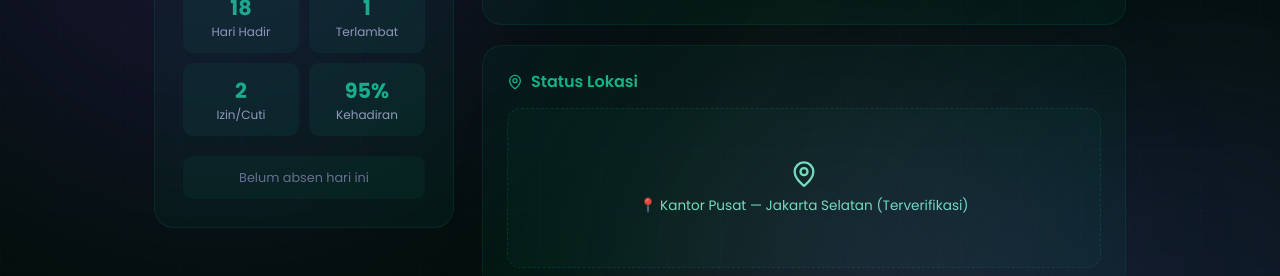
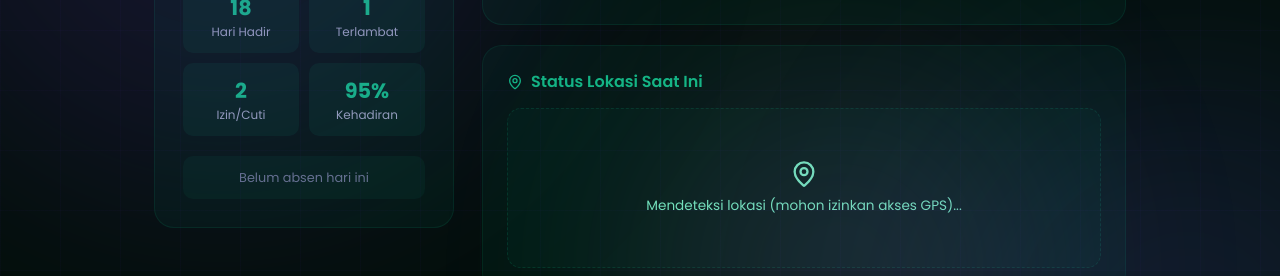
Before and after one commit to mukhammadabdullahmirsab-a11y/mirsab.id, a React (Vite) app: page /demo/ess in a window 1280 px wide. Shown: the part 330-606 px from the top of the page. Built offline with nearby package versions, Linux system fonts and the light colour scheme; no server answers.

Commit message:
feat(ess): add real GPS geolocation and reverse geocoding via OpenStreetMap

```diff
--- a/src/pages/demos/EssDemo.jsx
+++ b/src/pages/demos/EssDemo.jsx
@@ -53,12 +53,43 @@ export default function EssDemo() {
   const [checkedOut, setCheckedOut] = useState(false)
   const [checkInTime, setCheckInTime] = useState('')
   const [checkOutTime, setCheckOutTime] = useState('')
-  const [locStatus, setLocStatus] = useState('Mendeteksi lokasi...')
+  const [locStatus, setLocStatus] = useState('Mendeteksi lokasi (mohon izinkan akses GPS)...')
+  const [coords, setCoords] = useState(null)
 
   useEffect(() => {
     const timer = setInterval(() => setNow(new Date()), 1000)
-    const geoTimer = setTimeout(() => setLocStatus('📍 Kantor Pusat — Jakarta Selatan (Terverifikasi)'), 1500)
-    return () => { clearInterval(timer); clearTimeout(geoTimer) }
+
+    if ('geolocation' in navigator) {
+      navigator.geolocation.getCurrentPosition(
+        async (position) => {
+          const { latitude, longitude } = position.coords;
+          setCoords({ lat: latitude, lng: longitude });
+
+          try {
+            const res = await fetch(`https://nominatim.openstreetmap.org/reverse?format=json&lat=${latitude}&lon=${longitude}`);
+            const data = await res.json();
+            const address = data.address;
+
+            // Format address (try to get the most relevant parts)
+            const city = address.city || address.town || address.village || address.county || address.state || '';
+            const road = address.road || address.suburb || '';
+            const locName = road ? `${road}, ${city}` : city;
+
+            setLocStatus(`📍 ${locName || 'Lokasi Terverifikasi'}`);
+          } catch (error) {
+            setLocStatus(`📍 Lat: ${latitude.toFixed(4)}, Lon: ${longitude.toFixed(4)}`);
+          }
+        },
+        (error) => {
+          setLocStatus('⚠️ Akses GPS ditolak atau gagal mendeteksi');
+        },
+        { enableHighAccuracy: true, timeout: 10000, maximumAge: 0 }
+      );
+    } else {
+      setLocStatus('⚠️ Browser tidak mendukung GPS');
+    }
+
+    return () => clearInterval(timer)
   }, [])
 
   const pad = n => String(n).padStart(2, '0')
@@ -124,10 +155,15 @@ export default function EssDemo() {
           </div>
 
           <div css={locCard}>
-            <div css={css`display:flex;align-items:center;gap:8px;color:${accentLight};font-weight:600;margin-bottom:14px;`}><MapPin size={16}/> Status Lokasi</div>
+            <div css={css`display:flex;align-items:center;gap:8px;color:${accentLight};font-weight:600;margin-bottom:14px;`}><MapPin size={16}/> Status Lokasi Saat Ini</div>
             <div css={mapPlaceholder}>
               <MapPin size={28} />
-              <span css={css`font-size:0.85rem;text-align:center;`}>{locStatus}</span>
+              <span css={css`font-size:0.85rem;text-align:center;max-width:80%;`}>{locStatus}</span>
+              {coords && (
+                <span css={css`font-size:0.7rem;color:#64748b;margin-top:4px;`}>
+                  {coords.lat.toFixed(5)}, {coords.lng.toFixed(5)}
+                </span>
+              )}
             </div>
           </div>
 
```
